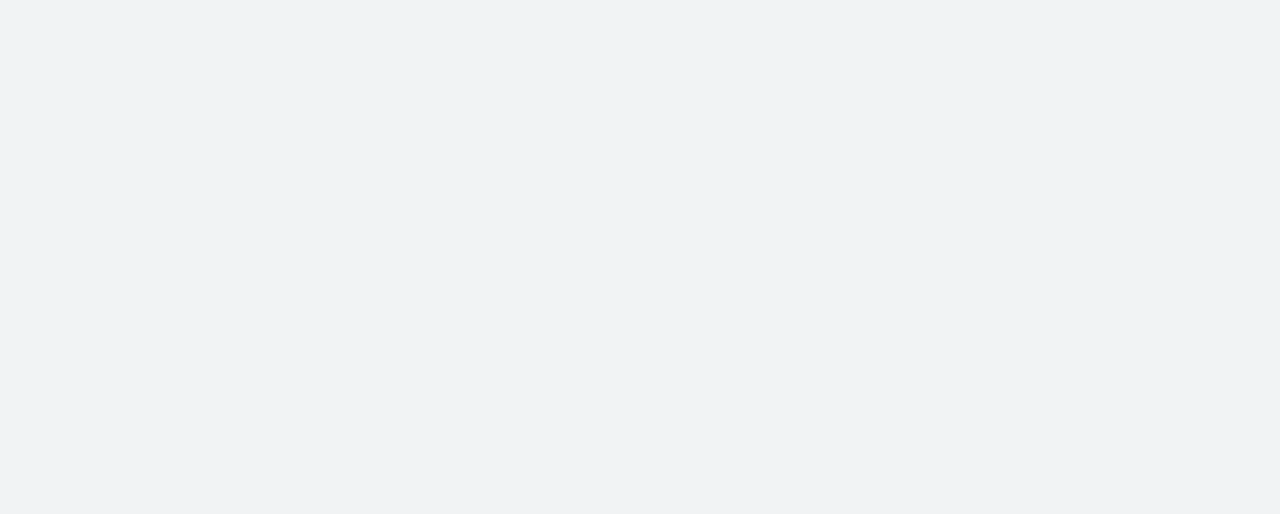
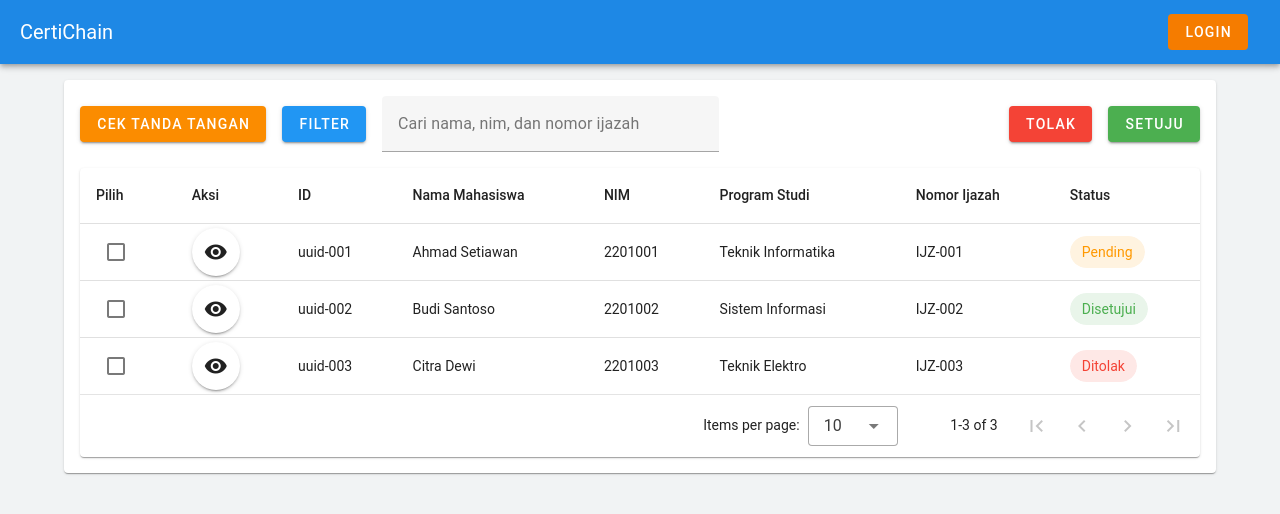
Before and after one commit to nas11ai/tugas-akhir, a Vue app in the folder vuetify-project/: page /Rektor in a window 1280 px wide. Before the commit this address had no page. Shown: the top 514 px of the page. Built offline with nearby package versions, Linux system fonts and the light colour scheme.

Commit message:
feat: init rektor page

```diff
--- /dev/null
+++ b/vuetify-project/src/pages/Rektor.vue
@@ -0,0 +1,160 @@
+<!-- eslint-disable vue/multi-word-component-names -->
+<template>
+    <BaseLayout>
+        <!-- Kontainer Tabel -->
+        <v-card class="mt-4 pa-4">
+            <!-- Tombol Aksi -->
+            <div class="d-flex align-center gap-4 mb-4">
+                <v-btn color="warning" dark @click="openSignatureModal">CEK TANDA TANGAN</v-btn>
+                <v-btn color="blue" dark>FILTER</v-btn>
+                <v-text-field v-model="search" label="Cari nama, nim, dan nomor ijazah" dense outlined
+                    hide-details></v-text-field>
+                <v-spacer></v-spacer>
+                <v-btn color="red" dark>TOLAK</v-btn>
+                <v-btn color="green" dark>SETUJU</v-btn>
+            </div>
+
+            <!-- Data Table -->
+            <v-data-table :headers="headers" :items="items" :search="search" class="elevation-1">
+                <template v-slot:[`item.select`]="{ item }">
+                    <v-checkbox v-model="selectedItems" :value="item" hide-details></v-checkbox>
+                </template>
+
+                <template v-slot:[`item.aksi`]="{ item }">
+                    <v-btn icon @click="showDetail(item)">
+                        <v-icon>mdi-eye</v-icon>
+                    </v-btn>
+                </template>
+
+                <template v-slot:[`item.status`]="{ item }">
+                    <v-chip :color="getStatusColor(item.status || '')" dark>{{ item.status }}</v-chip>
+                </template>
+            </v-data-table>
+        </v-card>
+
+        <!-- Modal Detail -->
+        <v-dialog v-model="modal" max-width="500px">
+            <v-card>
+                <v-card-title>Detail Sertifikat</v-card-title>
+                <v-divider></v-divider>
+                <v-card-text>
+                    <p><strong>ID:</strong> {{ selectedItem?.id }}</p>
+                    <p><strong>Nama:</strong> {{ selectedItem?.nama }}</p>
+                    <p><strong>NIM:</strong> {{ selectedItem?.nim }}</p>
+                    <p><strong>Program Studi:</strong> {{ selectedItem?.prodi }}</p>
+                    <p><strong>Nomor Ijazah:</strong> {{ selectedItem?.noIjazah }}</p>
+                    <p><strong>Status:</strong>
+                        <v-chip :color="getStatusColor(selectedItem?.status)" dark>
+                            {{ selectedItem?.status }}
+                        </v-chip>
+                    </p>
+                </v-card-text>
+                <v-divider></v-divider>
+                <v-card-actions>
+                    <v-spacer></v-spacer>
+                    <v-btn color="blue" @click="modal = false">Tutup</v-btn>
+                </v-card-actions>
+            </v-card>
+        </v-dialog>
+
+        <!-- Modal Cek Tanda Tangan -->
+        <v-dialog v-model="signatureModal" max-width="600px">
+            <v-card>
+                <v-card-title>Detail Tanda Tangan</v-card-title>
+                <v-divider></v-divider>
+                <v-card-text>
+                    <v-img :src="signatureImage" contain max-height="200"></v-img>
+                    <v-file-input label="Upload tanda tangan baru" accept="image/*"
+                        @change="uploadSignature"></v-file-input>
+                </v-card-text>
+                <v-divider></v-divider>
+                <v-card-actions>
+                    <v-spacer></v-spacer>
+                    <v-btn color="blue" @click="signatureModal = false">Tutup</v-btn>
+                    <v-btn color="primary" @click="submitSignature">Ubah</v-btn>
+                </v-card-actions>
+            </v-card>
+        </v-dialog>
+    </BaseLayout>
+</template>
+
+<script lang="ts" setup>
+import { ref } from 'vue';
+import BaseLayout from '@/layouts/BaseLayout.vue';
+
+const search = ref('');
+const modal = ref(false);
+const signatureModal = ref(false);
+const selectedItem = ref<{
+    id: string;
+    nama: string;
+    nim: string;
+    prodi: string;
+    noIjazah: string;
+    status: string;
+} | null>(null);
+
+const selectedItems = ref([]);
+const signatureImage = ref('/mnt/data/image.png'); // Default gambar tanda tangan
+
+const headers = [
+    { title: 'Pilih', value: 'select', sortable: false },
+    { title: 'Aksi', value: 'aksi', sortable: false },
+    { title: 'ID', value: 'id' },
+    { title: 'Nama Mahasiswa', value: 'nama' },
+    { title: 'NIM', value: 'nim' },
+    { title: 'Program Studi', value: 'prodi' },
+    { title: 'Nomor Ijazah', value: 'noIjazah' },
+    { title: 'Status', value: 'status' }
+];
+
+const items = ref<Array<{
+    id: string;
+    nama: string;
+    nim: string;
+    prodi: string;
+    noIjazah: string;
+    status: string;
+}>>([
+    { id: 'uuid-001', nama: 'Ahmad Setiawan', nim: '2201001', prodi: 'Teknik Informatika', noIjazah: 'IJZ-001', status: 'Pending' },
+    { id: 'uuid-002', nama: 'Budi Santoso', nim: '2201002', prodi: 'Sistem Informasi', noIjazah: 'IJZ-002', status: 'Disetujui' },
+    { id: 'uuid-003', nama: 'Citra Dewi', nim: '2201003', prodi: 'Teknik Elektro', noIjazah: 'IJZ-003', status: 'Ditolak' },
+]);
+
+const getStatusColor = (status?: string) => {
+    switch (status) {
+        case 'Disetujui': return 'green';
+        case 'Pending': return 'orange';
+        case 'Ditolak': return 'red';
+        default: return 'gray';
+    }
+};
+
+const showDetail = (item: typeof items.value[number]) => {
+    selectedItem.value = item;
+    modal.value = true;
+};
+
+const openSignatureModal = () => {
+    signatureModal.value = true;
+};
+
+const uploadSignature = (event: Event) => {
+    const input = event.target as HTMLInputElement;
+    if (input?.files && input.files.length > 0) {
+        const file = input.files[0];
+        signatureImage.value = URL.createObjectURL(file);
+    }
+};
+
+const submitSignature = () => {
+    alert("Tanda tangan telah diperbarui!");
+    signatureModal.value = false;
+};
+</script>
+
+<style scoped>
+.gap-4 {
+    gap: 16px;
+}
+</style>
--- a/vuetify-project/typed-router.d.ts
+++ b/vuetify-project/typed-router.d.ts
@@ -19,6 +19,7 @@ declare module 'vue-router/auto-routes' {
    */
   export interface RouteNamedMap {
     '/': RouteRecordInfo<'/', '/', Record<never, never>, Record<never, never>>,
+    '/Rektor': RouteRecordInfo<'/Rektor', '/Rektor', Record<never, never>, Record<never, never>>,
     '/Search-Result': RouteRecordInfo<'/Search-Result', '/Search-Result', Record<never, never>, Record<never, never>>,
   }
 }
```
